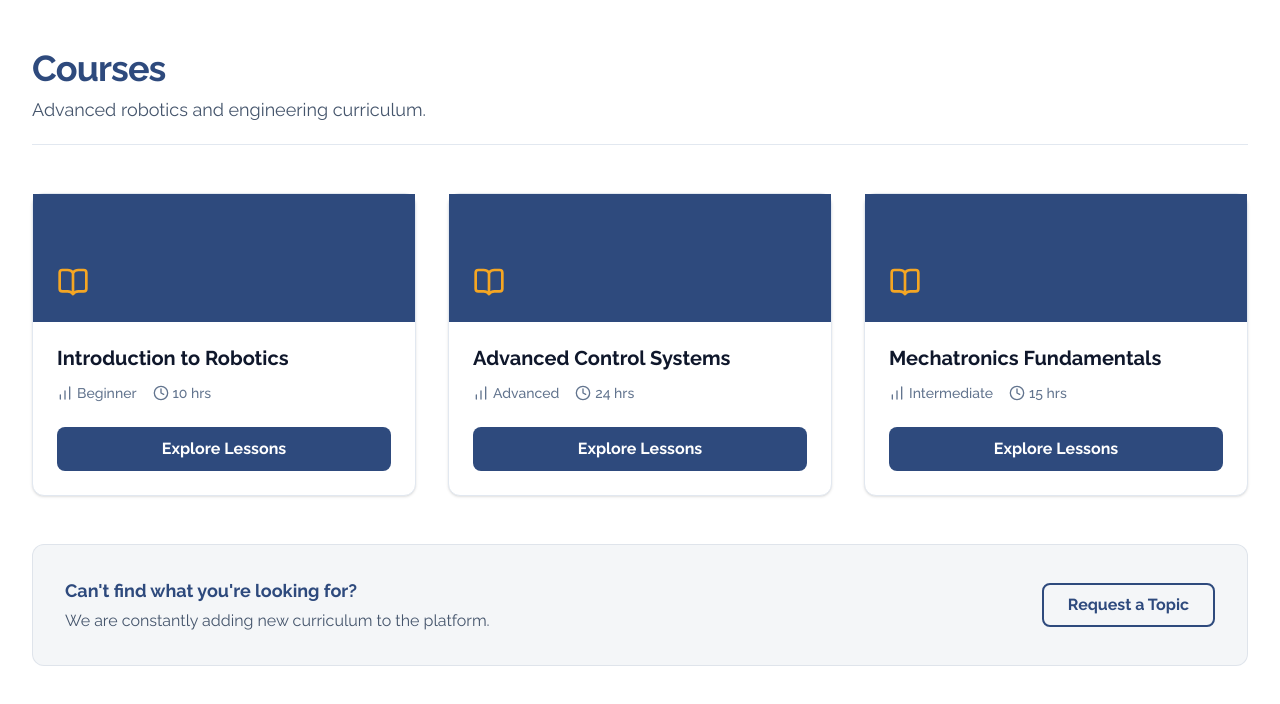
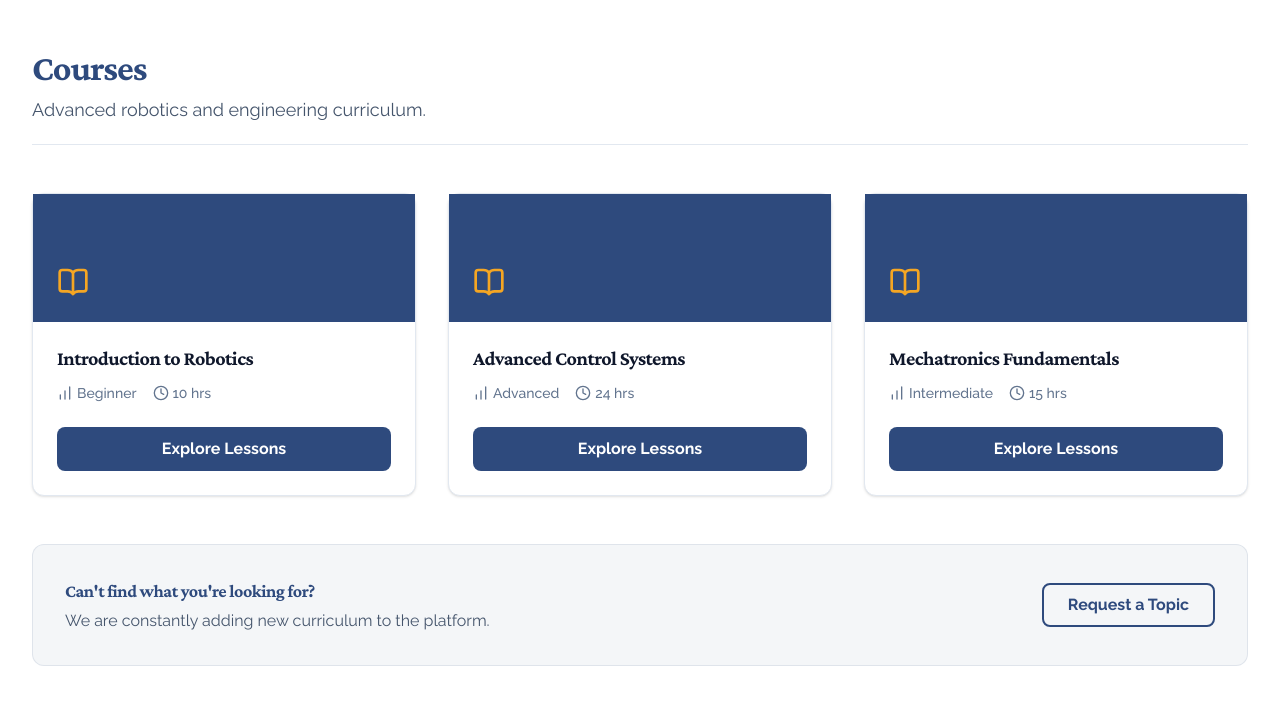
Before and after one commit to KerelosNasser/code-red, a Next.js app: page /courses in a window 1280 px wide. Shown: the top 704 px of the page. Built offline with nearby package versions, Linux system fonts and the light colour scheme.

Commit message:
style: align typography and colors with rules.md

```diff
--- a/app/globals.css
+++ b/app/globals.css
@@ -5,8 +5,9 @@
 @custom-variant dark (&:is(.dark *));
 
 @theme inline {
-  --font-heading: "Raleway", system-ui, sans-serif;
-  --font-sans: "Raleway", system-ui, sans-serif;
+  --font-heading: var(--font-serif), serif;
+  --font-sans: var(--font-sans), system-ui, sans-serif;
+  --font-serif: var(--font-serif), serif;
 
   --color-ring: var(--ring);
   --color-input: var(--input);
@@ -18,8 +19,8 @@
   --color-muted: var(--muted);
   --color-secondary-foreground: var(--secondary-foreground);
   --color-secondary: var(--secondary);
+  --color-primary: var(--primary);
   --color-primary-foreground: var(--primary-foreground);
-  --color-primary: var(--primary);
   --color-popover-foreground: var(--popover-foreground);
   --color-popover: var(--popover);
   --color-card-foreground: var(--card-foreground);
@@ -33,34 +34,36 @@
 }
 
 :root {
-  /* Church Electronics Event Theme */
+  /* DaRA Brand Theme */
   --background: oklch(0.99 0.005 85 / 0%); /* Fully transparent */
-  --foreground: oklch(0.25 0.02 255);
+  --foreground: oklch(0.2 0.02 240);
 
-  --primary: oklch(0.52 0.18 25.5); /* Church Red */
+  /* Deep Blue: #2E4A7D */
+  --primary: oklch(0.4 0.1 250);
   --primary-foreground: oklch(0.99 0.005 85);
 
-  --secondary: oklch(0.82 0.16 88.5); /* Gold */
-  --secondary-foreground: oklch(0.25 0.02 255);
+  /* Golden Yellow: #F5A623 */
+  --secondary: oklch(0.75 0.18 75);
+  --secondary-foreground: oklch(0.2 0.02 240);
 
-  --accent: oklch(0.82 0.16 88.5);
-  --accent-foreground: oklch(0.25 0.02 255);
+  --accent: oklch(0.75 0.18 75);
+  --accent-foreground: oklch(0.2 0.02 240);
 
   --card: oklch(1 0 0);
-  --card-foreground: oklch(0.25 0.02 255);
+  --card-foreground: oklch(0.2 0.02 240);
 
   --popover: oklch(1 0 0);
-  --popover-foreground: oklch(0.25 0.02 255);
+  --popover-foreground: oklch(0.2 0.02 240);
 
   --muted: oklch(0.96 0.005 85);
-  --muted-foreground: oklch(0.45 0.05 255);
+  --muted-foreground: oklch(0.45 0.05 240);
 
   --destructive: oklch(0.52 0.18 25.5);
   --destructive-foreground: oklch(1 0 0);
 
-  --border: oklch(0.85 0.05 88.5 / 20%);
-  --input: oklch(0.85 0.05 88.5 / 20%);
-  --ring: oklch(0.82 0.16 88.5);
+  --border: oklch(0.9 0.01 240);
+  --input: oklch(0.9 0.01 240);
+  --ring: oklch(0.4 0.1 250);
 
   --radius: 0.5rem;
 }
@@ -71,6 +74,9 @@
   }
   body {
     @apply bg-transparent text-foreground font-sans;
+  }
+  h1, h2, h3, h4, h5, h6 {
+    @apply font-heading tracking-tight;
   }
 }
 
@@ -86,7 +92,4 @@
     border: 1px solid rgba(255, 255, 255, 0.2);
     box-shadow: 0 8px 32px 0 rgba(0, 0, 0, 0.2);
   }
-  .gold-border {
-    @apply border-t-4 border-secondary;
-  }
 }
--- a/app/layout.tsx
+++ b/app/layout.tsx
@@ -1,4 +1,4 @@
-import { Geist_Mono, Raleway } from "next/font/google"
+import { Geist_Mono, Raleway, Crimson_Pro } from "next/font/google"
 
 import "./globals.css"
 import { ThemeProvider } from "@/components/theme-provider"
@@ -7,6 +7,7 @@ import { cn } from "@/lib/utils"
 import { Navbar } from "@/components/navbar"
 
 const raleway = Raleway({ subsets: ["latin"], variable: "--font-sans" })
+const crimson = Crimson_Pro({ subsets: ["latin"], variable: "--font-serif" })
 
 const fontMono = Geist_Mono({
   subsets: ["latin"],
@@ -26,11 +27,12 @@ export default function RootLayout({
         "antialiased",
         fontMono.variable,
         "font-sans",
-        raleway.variable
+        raleway.variable,
+        crimson.variable
       )}
     >
       <body
-        className="relative min-h-screen bg-cover bg-center bg-no-repeat flex flex-col"
+        className="relative min-h-screen bg-cover bg-center bg-no-repeat flex flex-col font-sans"
         suppressHydrationWarning
       >
         <ThemeProvider>
```
